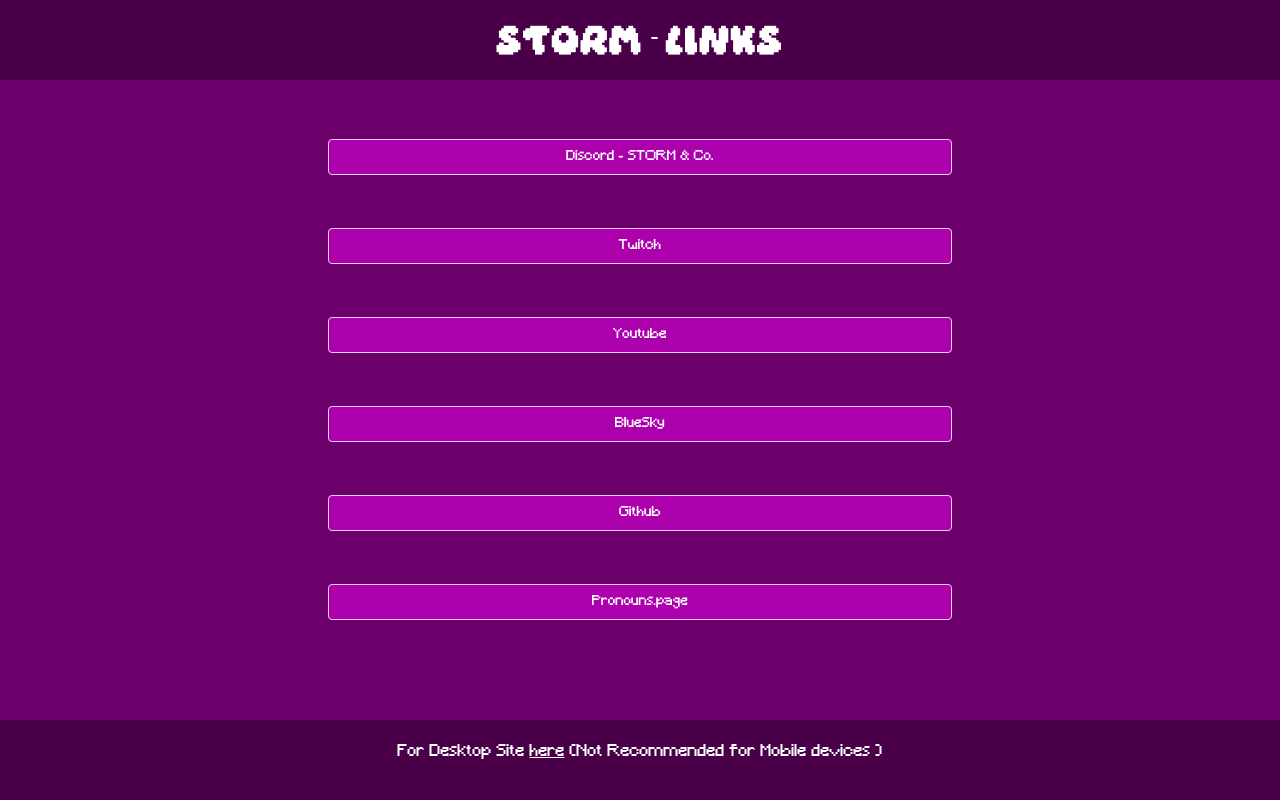
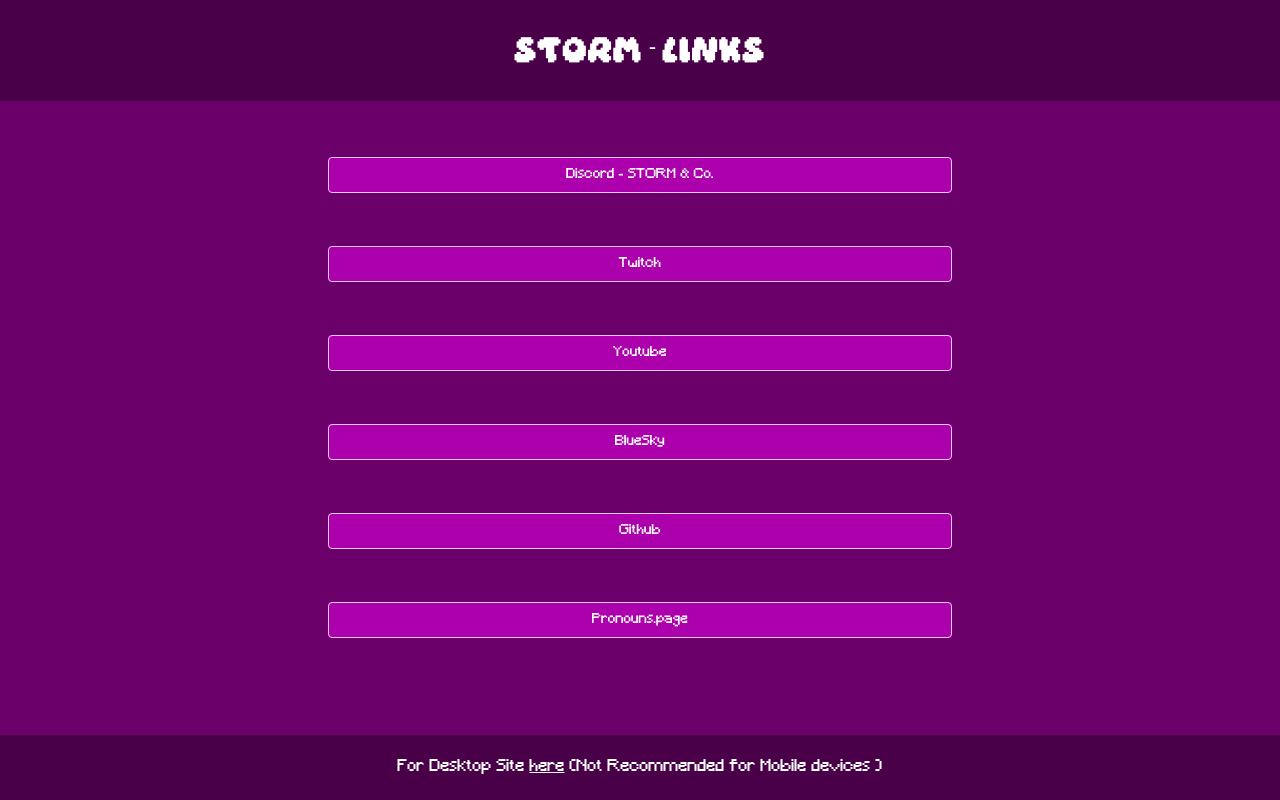
Before and after one commit to STORM-MCCTC/STORM-DEV.US-4, a plain HTML site: page Mobile/home.html in a window 1280 px wide. Drawn offline with Linux system fonts and the light colour scheme.

Commit message:
fixed missing "}" in both css files

```diff
--- a/Desktop/styles.css
+++ b/Desktop/styles.css
@@ -106,3 +106,4 @@ a:hover {
 /* selected link */
 a:active {
   color: white;
+}
--- a/Mobile/styles.css
+++ b/Mobile/styles.css
@@ -76,17 +76,6 @@ html, body {
   padding: 0 12px;
 }
 
-/* Desktop / wider screens */
-@media (min-width: 769px) {
-  .ContainerDiv {
-    grid-template-columns: 1fr;
-    grid-template-rows: 10vh 1fr 10vh;
-  }
-  .HeaderDiv { font-size: 1.6rem; padding: 12px; }
-  .NavButton { height: 40px; font-size: 1.05rem; }
-}
-
-
  /* unvisited link */
 a:link {
   color: white;
@@ -105,3 +94,4 @@ a:hover {
 /* selected link */
 a:active {
   color: white;
+}
```
